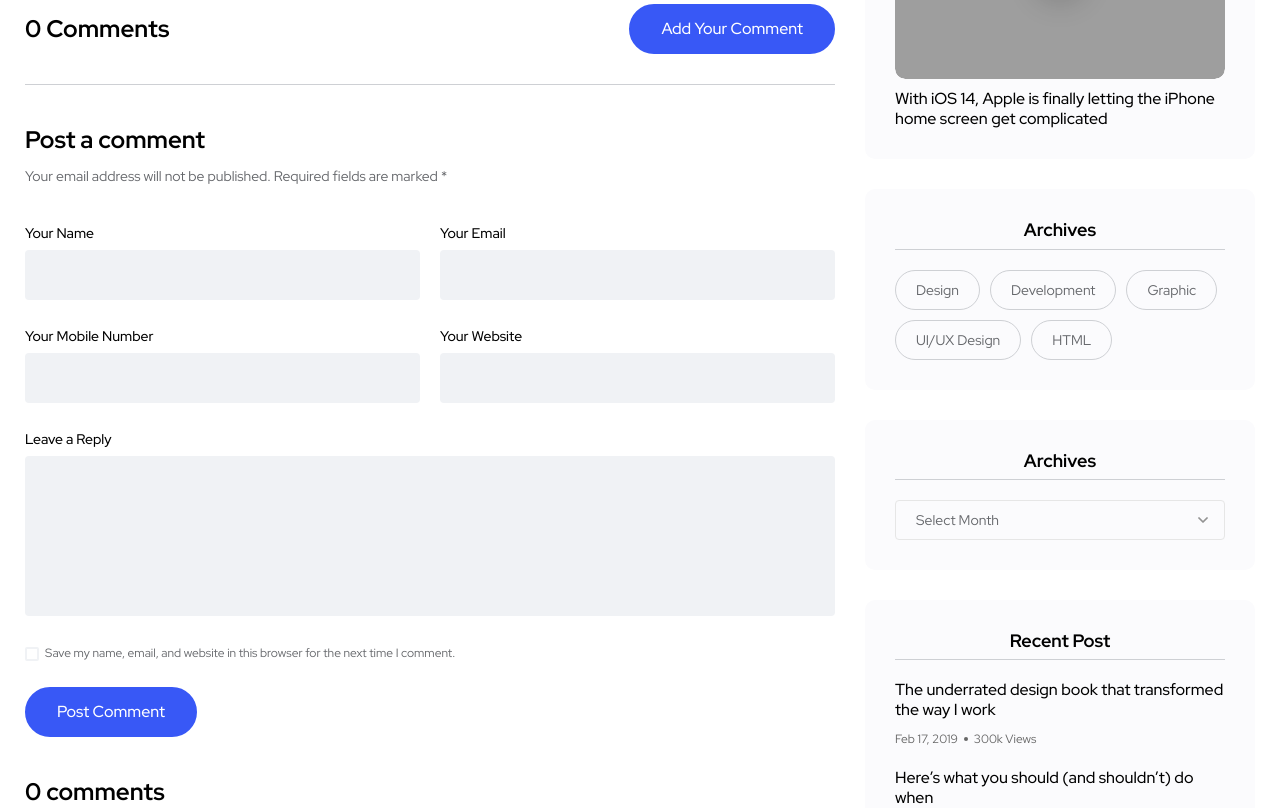
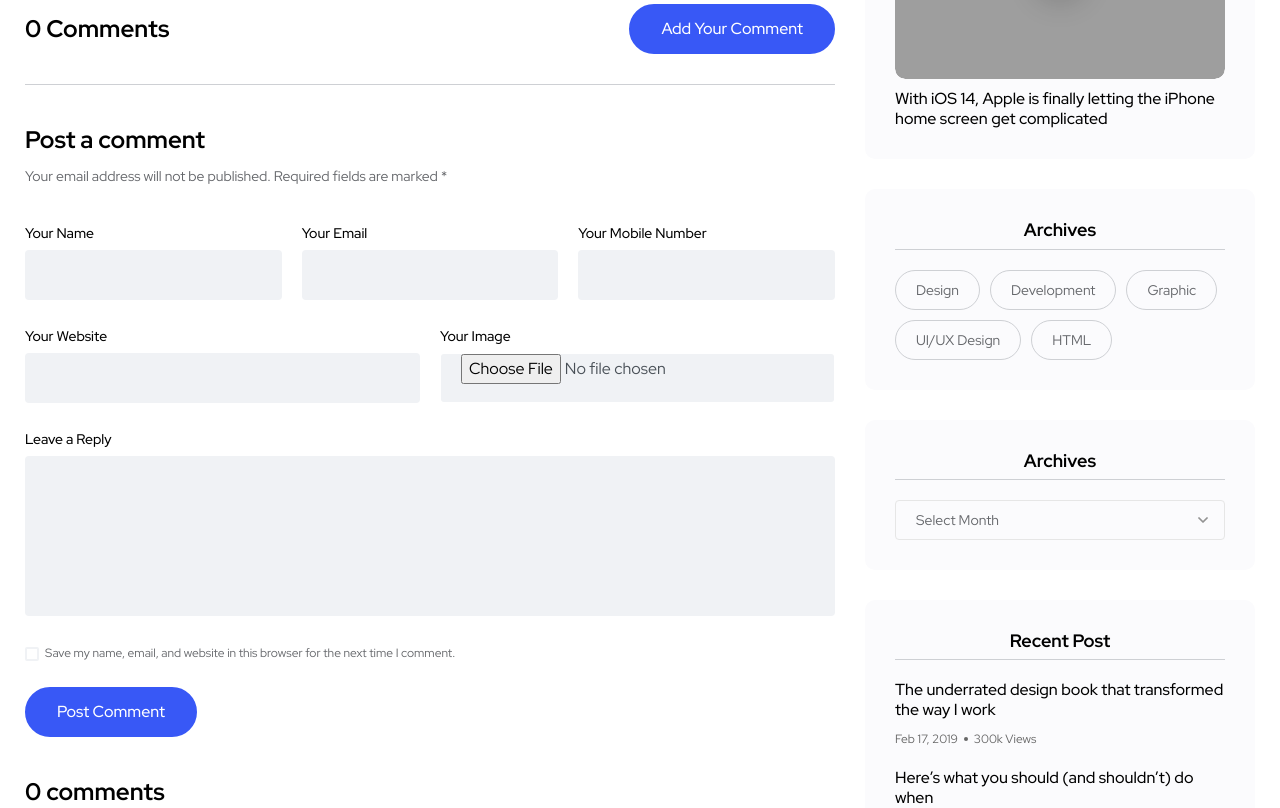
Before and after one commit to Rayhun/Django-blog, a Django app: page /details/3/ in a window 1280 px wide. Shown: the part 3638-4446 px from the top of the page. Run offline with Django 3.2, Linux system fonts and the light colour scheme; data comes from the database, SQL or seed files in the repository; both versions use the stored data as it was after the commit; some libraries are stand-ins or nearby versions; grey boxes are pictures that could not be loaded.

Commit message:
add comment image

```diff
--- a/blog/models.py
+++ b/blog/models.py
@@ -42,6 +42,7 @@ class BlogComment(models.Model):
     email = models.EmailField(max_length=255)
     mobile = models.CharField(max_length=25, blank=True)
     website = models.URLField(blank=True)
+    image = models.ImageField(upload_to="comment_image", null=True)
     message = models.TextField()
 
     def __str__(self):
--- a/blog/views.py
+++ b/blog/views.py
@@ -38,12 +38,13 @@ class BlogDetails(DetailView):
         email = request.POST.get('email')
         mobile = request.POST.get('mobile')
         website = request.POST.get('website')
+        image = request.FILES.get('image')
         message = request.POST.get('message')
         comment = BlogComment.objects.filter(post__pk=pk)
         if name and email and message:
             BlogComment.objects.create(
                 name=name, email=email, mobile=mobile, website=website,
-                message=message, post=object
+                message=message, post=object, image=image
             )
             context = {
                 'object': object,
--- a/templates/details.html
+++ b/templates/details.html
@@ -193,25 +193,25 @@
                                 <!-- Start Comment Respond  -->
                                 <div class="comment-respond">
                                     <h4 class="title">Post a comment</h4>
-                                    <form action="" method="POST">
+                                    <form action="" method="POST" enctype="multipart/form-data">
                                         {% csrf_token %}
                                         <p class="comment-notes"><span id="email-notes">Your email address will not be
                                                 published.</span> Required fields are marked <span
                                                 class="required">*</span></p>
                                         <div class="row row--10">
-                                            <div class="col-lg-6 col-md-6 col-12">
+                                            <div class="col-lg-4 col-md-4 col-12">
                                                 <div class="form-group">
                                                     <label>Your Name</label>
                                                     <input name="name" id="name" type="text" required>
                                                 </div>
                                             </div>
-                                            <div class="col-lg-6 col-md-6 col-12">
+                                            <div class="col-lg-4 col-md-4 col-12">
                                                 <div class="form-group">
                                                     <label>Your Email</label>
                                                     <input name="email" id="email" type="email" required>
                                                 </div>
                                             </div>
-                                            <div class="col-lg-6 col-md-6 col-12">
+                                            <div class="col-lg-4 col-md-4 col-12">
                                                 <div class="form-group">
                                                     <label>Your Mobile Number</label>
                                                     <input name="mobile" id="mobile" type="number">
@@ -221,6 +221,12 @@
                                                 <div class="form-group">
                                                     <label>Your Website</label>
                                                     <input name="website" id="website" type="url">
+                                                </div>
+                                            </div>
+                                            <div class="col-lg-6 col-md-6 col-12">
+                                                <div class="form-group">
+                                                    <label>Your Image</label>
+                                                    <input name="image" id="image" class="form-control" type="file" required>
                                                 </div>
                                             </div>
                                             <div class="col-12">
```
Also changed, not shown: blog/migrations/0004_auto_20210929_1225.py (added), db.sqlite3, static/images/comment_image/featured-post-01.jpg (added), static/images/comment_image/featured-post-01_EWtLa4s.jpg (added).
